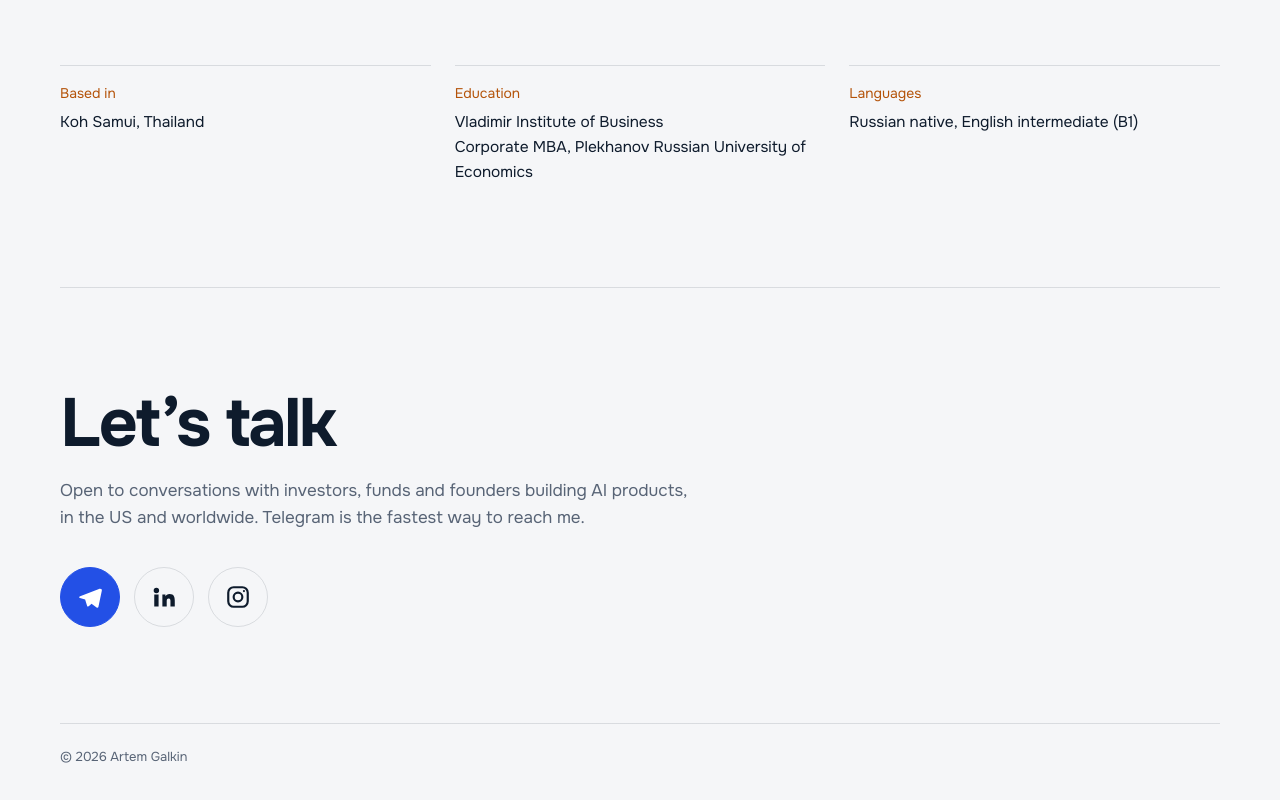
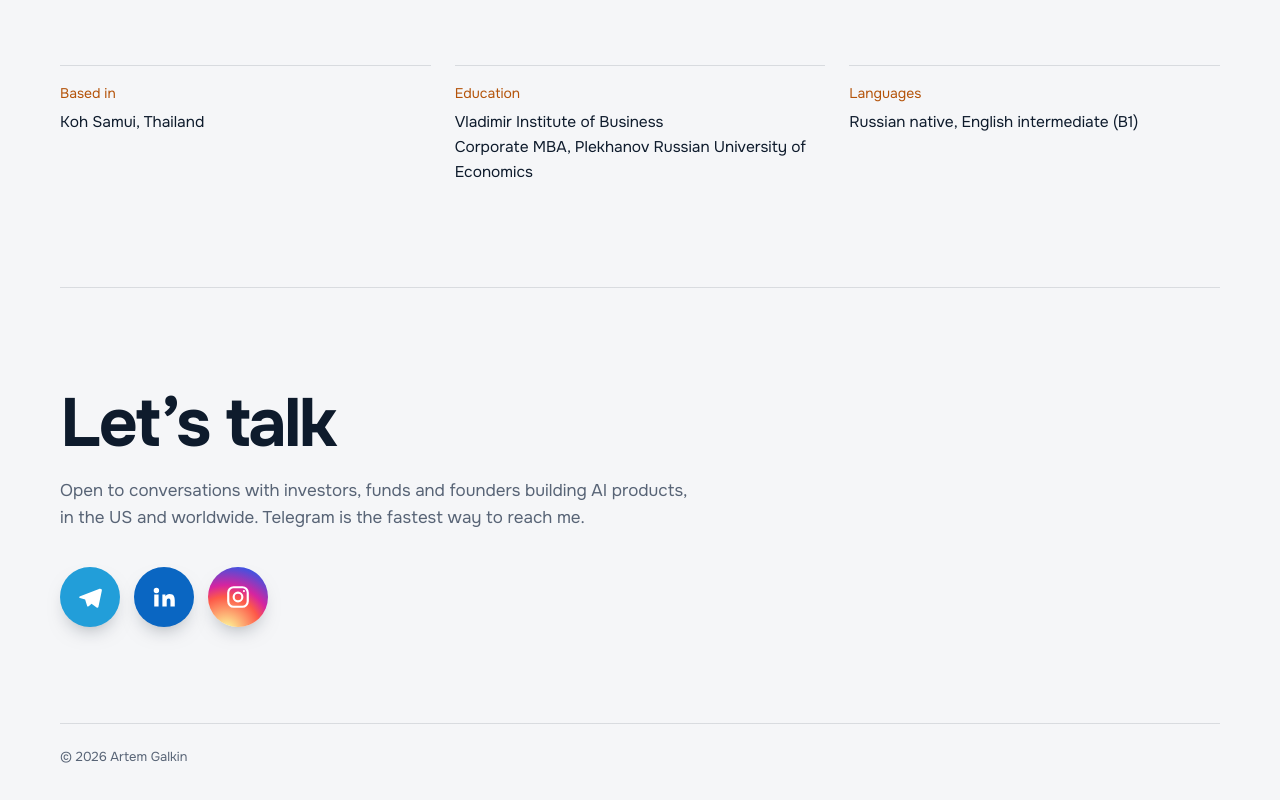
Before and after one commit to galkinart-netizen/galkinart-netizen.github.io, a plain HTML site: page en/index.html in a window 1280 px wide. Shown: the part 5835-6635 px from the top of the page. Drawn offline with Linux system fonts and the light colour scheme.

Commit message:
Brand-colored contact icons
Co-Authored-By: Claude Opus 5.5 <noreply@anthropic.com>

```diff
--- a/assets/style.css
+++ b/assets/style.css
@@ -92,6 +92,12 @@ a { color: inherit; }
 .btn.icon { width: 60px; height: 60px; min-height: 60px; padding: 0; justify-content: center; }
 .btn.icon svg { width: 26px; height: 26px; }
 .socials { gap: 14px; }
+.btn.icon.tg, .btn.icon.li, .btn.icon.ig { color: #fff; border: 0; box-shadow: 0 10px 22px -12px rgba(14, 27, 44, .55); }
+.btn.icon.tg { background: #229ED9; }
+.btn.icon.li { background: #0A66C2; }
+.btn.icon.ig { background: radial-gradient(circle at 30% 107%, #fdf497 0%, #fdf497 5%, #fd5949 45%, #d6249f 60%, #285AEB 90%); }
+.btn.icon.tg:hover, .btn.icon.li:hover, .btn.icon.ig:hover { filter: brightness(1.08); border: 0; }
+.motion .contact.in .btn.icon.tg::after { border-color: #229ED9; }
 @media (max-width: 680px) { .socials { justify-content: space-between; } .btn.icon { width: 68px; height: 68px; } }
 .sr { position: absolute; width: 1px; height: 1px; padding: 0; margin: -1px; overflow: hidden; clip: rect(0 0 0 0); white-space: nowrap; border: 0; }
 
--- a/en/index.html
+++ b/en/index.html
@@ -23,7 +23,7 @@
   <link rel="preconnect" href="https://fonts.googleapis.com">
   <link rel="preconnect" href="https://fonts.gstatic.com" crossorigin>
   <link href="https://fonts.googleapis.com/css2?family=Onest:wght@400;500;600;700;800&display=swap" rel="stylesheet">
-  <link rel="stylesheet" href="../assets/style.css?v=10">
+  <link rel="stylesheet" href="../assets/style.css?v=11">
   <script>var d=document.documentElement;d.classList.add('js');if(!matchMedia('(prefers-reduced-motion: reduce)').matches)d.classList.add('motion')</script>
 </head>
 <body>
@@ -279,15 +279,15 @@
     <h2 class="h2">Let’s talk</h2>
     <p class="intro">Open to conversations with investors, funds and founders building AI products, in the US and worldwide. Telegram is the fastest way to reach me.</p>
     <div class="actions socials">
-      <a class="btn btn-main icon" href="https://t.me/galkin_artem" aria-label="Message me on Telegram" title="Message me on Telegram">
+      <a class="btn btn-main icon tg" href="https://t.me/galkin_artem" aria-label="Message me on Telegram" title="Message me on Telegram">
         <svg viewBox="0 0 24 24" fill="currentColor" aria-hidden="true"><path d="M21.5 4.2 2.9 11.4c-1.3.5-1.3 1.2-.2 1.5l4.8 1.5 1.8 5.6c.2.6.4.8.9.8.4 0 .6-.2.9-.4l2.3-2.2 4.7 3.5c.9.5 1.5.2 1.7-.8l3.1-14.6c.3-1.3-.5-1.9-1.4-1.6ZM9.6 14.1l8.3-7.4c.4-.3-.1-.5-.6-.2L7.5 12.9" /></svg>
         <span class="sr">Message me on Telegram</span>
       </a>
-      <a class="btn icon" href="https://www.linkedin.com/in/artemgalkin/" aria-label="LinkedIn" title="LinkedIn">
+      <a class="btn icon li" href="https://www.linkedin.com/in/artemgalkin/" aria-label="LinkedIn" title="LinkedIn">
         <svg viewBox="0 0 24 24" fill="currentColor" aria-hidden="true"><path d="M4.98 3.5a2.5 2.5 0 1 1 0 5 2.5 2.5 0 0 1 0-5ZM3 9.75h4v11H3v-11Zm6.5 0h3.8v1.5h.06c.53-1 1.84-2.06 3.79-2.06 4.05 0 4.8 2.67 4.8 6.13v5.43h-4v-4.8c0-1.15-.02-2.62-1.6-2.62-1.6 0-1.85 1.25-1.85 2.54v4.88h-4v-11Z"/></svg>
         <span class="sr">LinkedIn</span>
       </a>
-      <a class="btn icon" href="https://instagram.com/galkinav" aria-label="Instagram" title="Instagram">
+      <a class="btn icon ig" href="https://instagram.com/galkinav" aria-label="Instagram" title="Instagram">
         <svg viewBox="0 0 24 24" fill="none" stroke="currentColor" stroke-width="2" aria-hidden="true"><rect x="3" y="3" width="18" height="18" rx="5"/><circle cx="12" cy="12" r="4"/><circle cx="17.5" cy="6.5" r="1" fill="currentColor" stroke="none"/></svg>
         <span class="sr">Instagram</span>
       </a>
@@ -299,6 +299,6 @@
   <span>© 2026 Artem Galkin</span>
 </footer>
 
-<script src="../assets/motion.js?v=10"></script>
+<script src="../assets/motion.js?v=11"></script>
 </body>
 </html>
```
Also changed, not shown: index.html (+5 -5 lines).
